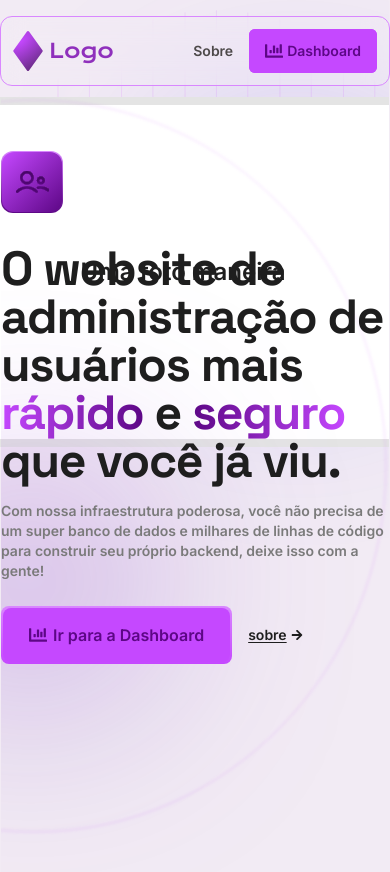
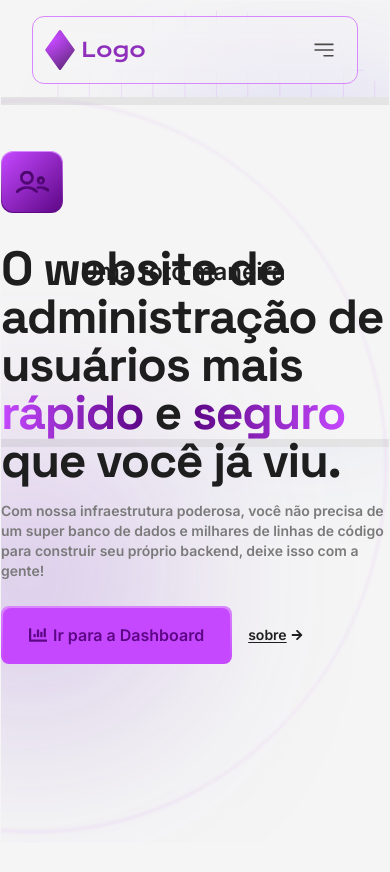
Before and after one commit to PietroRhyan/frontend-test, a Next.js app: page / in a window 390 px wide. Shown: the top 872 px of the page. After the commit the page ends 844 px from the top, so only its background shows below. Built offline with nearby package versions, Linux system fonts and the light colour scheme.

Commit message:
feat: add responsivity in navbar and mobileMenu

```diff
--- a/src/app/layout.tsx
+++ b/src/app/layout.tsx
@@ -3,6 +3,7 @@ import '../styles/globals.css'
 import type { Metadata } from 'next'
 // eslint-disable-next-line camelcase
 import { Inter, Space_Grotesk, Krona_One } from 'next/font/google'
+import Providers from './providers'
 
 const inter = Inter({ subsets: ['latin'], variable: '--font-inter' })
 const krona = Krona_One({
@@ -38,8 +39,10 @@ export default function RootLayout({
       <body
         className={`${inter.className} ${krona.variable} ${grotesk.variable}`}
       >
-        <Navbar />
-        {children}
+        <Providers>
+          <Navbar />
+          {children}
+        </Providers>
       </body>
     </html>
   )
--- a/src/app/page.tsx
+++ b/src/app/page.tsx
@@ -12,7 +12,7 @@ import elipse from 'public/bg-images/ellipse.svg'
 
 export default function Home() {
   return (
-    <main className="relative border border-transparent">
+    <main className="relative h-screen overflow-hidden border border-transparent">
       <section className="mx-auto max-w-7xl pt-[150px]">
         <div className="mb-8">
           <DashboardNotoriousIcon />
--- /dev/null
+++ b/src/app/providers.tsx
@@ -0,0 +1,12 @@
+'use client'
+
+import { ReactNode } from 'react'
+import { HandleMobileMenuProvider } from '@/context/HandleOpenMobileMenu'
+
+type ProviderProps = {
+  children: ReactNode
+}
+
+export default function Providers({ children }: ProviderProps) {
+  return <HandleMobileMenuProvider>{children}</HandleMobileMenuProvider>
+}
--- a/src/components/DashboardButton/index.tsx
+++ b/src/components/DashboardButton/index.tsx
@@ -1,3 +1,4 @@
+import { ComponentProps } from 'react'
 import { FaChartBar } from 'react-icons/fa'
 import { VariantProps, tv } from 'tailwind-variants'
 
@@ -24,7 +25,9 @@ const button = tv({
   },
 })
 
-interface DashboardButtonProps extends VariantProps<typeof button> {
+interface DashboardButtonProps
+  extends VariantProps<typeof button>,
+    ComponentProps<'button'> {
   title: string
   hasIcon?: boolean
 }
@@ -33,10 +36,11 @@ export function DashboardButton({
   title,
   hasIcon,
   buttonStyle,
+  onClick,
 }: DashboardButtonProps) {
   return (
     <div className={buttonWrapper({ wrapperStyle: buttonStyle })}>
-      <button className={button({ buttonStyle })}>
+      <button onClick={onClick} className={button({ buttonStyle })}>
         {hasIcon ? <FaChartBar size={18} /> : null}
         {title}
       </button>
--- /dev/null
+++ b/src/components/MobileSideMenu/indes.tsx
@@ -0,0 +1,48 @@
+'use client'
+
+import Link from 'next/link'
+import { DashboardButton } from '../DashboardButton'
+import { MobileMenu } from '@/context/HandleOpenMobileMenu'
+
+import { FiX } from 'react-icons/fi'
+
+export function MobileSideMen() {
+  const { switchVisibility } = MobileMenu()
+
+  return (
+    <>
+      <div
+        role="presentation"
+        className="fixed left-0 top-0 z-20 h-screen w-screen"
+        onClick={() => switchVisibility(false)}
+      ></div>
+      <aside
+        role="menu"
+        className="absolute right-3 top-full z-50 flex translate-y-2 flex-col gap-6 rounded-lg border border-gray-200 bg-[#FFF] p-2 shadow-thin"
+      >
+        <div className="flex items-center justify-between">
+          <h3 className="text-sm font-semibold text-dark-text">Menu</h3>
+          <button onClick={() => switchVisibility(false)}>
+            <FiX size={20} />
+          </button>
+        </div>
+
+        <div className="flex flex-col items-center justify-center">
+          <Link
+            href="#"
+            className="w-full py-2 text-center text-sm font-semibold text-text"
+            onClick={() => switchVisibility(false)}
+          >
+            Sobre
+          </Link>
+          <DashboardButton
+            title="Dashboard"
+            hasIcon
+            buttonStyle="small"
+            onClick={() => switchVisibility(false)}
+          />
+        </div>
+      </aside>
+    </>
+  )
+}
--- a/src/components/Navbar/index.tsx
+++ b/src/components/Navbar/index.tsx
@@ -1,12 +1,20 @@
+'use client'
+
 import Image from 'next/image'
 import Link from 'next/link'
 
 import logo from 'public/images/logo.svg'
 import { DashboardButton } from '../DashboardButton'
+import { HiBars3BottomRight } from 'react-icons/hi2'
+import { MobileMenu } from '@/context/HandleOpenMobileMenu'
+import { MobileSideMen } from '../MobileSideMenu/indes'
 
 export function Navbar() {
+  const { isOpen, switchVisibility } = MobileMenu()
+
   return (
-    <header className="fixed left-1/2 top-4 z-50 flex w-full max-w-7xl -translate-x-1/2 items-center justify-between rounded-xl border border-light-purple bg-[#F2EBF450] p-3 backdrop-blur-md">
+    <header className="fixed left-1/2 top-4 z-50 w-full max-w-7xl -translate-x-1/2 px-8">
+      <div className="flex w-full items-center justify-between rounded-xl border border-light-purple bg-[#F5F5F550] p-3 backdrop-blur-md">
         <div className="flex items-center justify-center gap-[6px]">
           <div>
             <Image src={logo} alt="Logo Icon" width={30} height={42} />
@@ -15,7 +23,18 @@ export function Navbar() {
           <span className="text-krona text-xl text-[#8F30BC]">Logo</span>
         </div>
 
-      <div className="flex items-center justify-center gap-4">
+        {/* Only appears before 480px screen width */}
+        <button
+          onClick={() => switchVisibility(!isOpen)}
+          className="block rounded-md p-2 transition-colors duration-200 sm:hidden"
+        >
+          <HiBars3BottomRight size={26} />
+        </button>
+
+        {isOpen ? <MobileSideMen /> : null}
+
+        {/* Only appears after 480px screem width */}
+        <div className="hidden items-center justify-center gap-4 sm:flex">
           <Link
             href="#"
             className="text-sm font-semibold text-text transition-all duration-200 hover:text-dark-text hover:underline"
@@ -24,6 +43,7 @@ export function Navbar() {
           </Link>
           <DashboardButton title="Dashboard" buttonStyle="small" hasIcon />
         </div>
+      </div>
     </header>
   )
 }
--- /dev/null
+++ b/src/context/HandleOpenMobileMenu.tsx
@@ -0,0 +1,40 @@
+'use client'
+
+import { ReactNode, createContext, useContext, useState } from 'react'
+
+type ChangeMenuVisibilityType = {
+  isOpen: boolean
+  switchVisibility: (isOpen: boolean) => void
+}
+
+type Props = {
+  children: ReactNode
+}
+
+const ChangeMenuVisibilityDefaultValues: ChangeMenuVisibilityType = {
+  isOpen: false,
+  // eslint-disable-next-line @typescript-eslint/no-empty-function
+  switchVisibility: () => {},
+}
+
+export const HandleMobileMenu = createContext<ChangeMenuVisibilityType>(
+  ChangeMenuVisibilityDefaultValues,
+)
+
+export function MobileMenu() {
+  return useContext(HandleMobileMenu)
+}
+
+export function HandleMobileMenuProvider({ children }: Props) {
+  const [isOpen, setIsOpen] = useState(false)
+
+  function switchVisibility(isOpen: boolean) {
+    setIsOpen(isOpen)
+  }
+
+  return (
+    <HandleMobileMenu.Provider value={{ isOpen, switchVisibility }}>
+      {children}
+    </HandleMobileMenu.Provider>
+  )
+}
--- a/src/styles/globals.css
+++ b/src/styles/globals.css
@@ -9,7 +9,7 @@
 }
 
 body {
-  background: #F2EBF4;
+  background: #F5F5F5;
   color: #4D4949;
 }
 
--- a/tailwind.config.ts
+++ b/tailwind.config.ts
@@ -5,6 +5,8 @@ const config: Config = {
   theme: {
     extend: {
       colors: {
+        white: '#F5F5F5',
+
         bg: '#F2EBF4',
         'bg-gray': '#E4E4E4',
 
@@ -20,6 +22,14 @@ const config: Config = {
         thin: '0 4px 10px 0 #00000005, 0 2px 2px 0 #00000015',
       },
     },
+    screens: {
+      sm: '480px',
+      md: '768px',
+      slg: '845px',
+      lg: '976px',
+      lgp: '1024px',
+      xl: '1440px',
+    },
   },
   plugins: [],
 }
```
Lines whose indentation alone changed are shown as unchanged.
